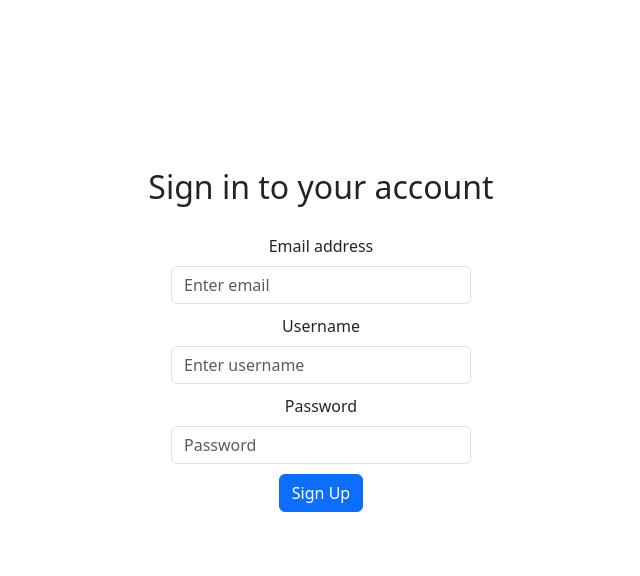
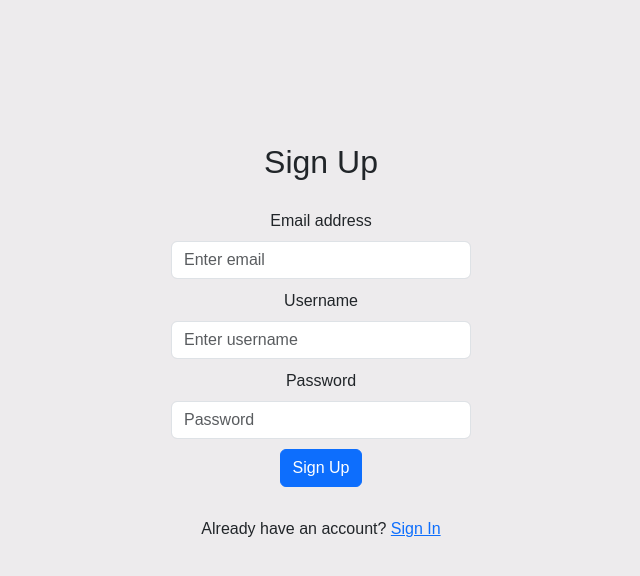
Before and after one commit to viktoria284/ClothesFront, a React (Vite) app: page /register in a window 1280 px wide. Shown: the top 576 px of the page, without its empty margins (319-959 px from the left). Built offline with nearby package versions, Linux system fonts and the light colour scheme.

Commit message:
fix bugs

```diff
--- a/src/Components/CardList.tsx
+++ b/src/Components/CardList.tsx
@@ -4,14 +4,18 @@ import Card from 'react-bootstrap/Card';
 import Button from 'react-bootstrap/Button';
 import './CardList.css';
 
-interface Product {
+export interface Product {
     productId: number;
     productName: string;
     description: string;
     imageData: string;
 }
 
-function CardList() {
+interface CardListProps {
+  onProductsLoaded: (products: Product[]) => void;
+}
+
+function CardList({ onProductsLoaded }: CardListProps) {
     const [products, setProducts] = useState<Product[]>([]);
 
   useEffect(() => {
@@ -20,11 +24,12 @@ function CardList() {
       .then(data => {
         console.log('Products:', data);
         setProducts(data);
+        onProductsLoaded(data);
       })
       .catch(error => {
         console.error('Error fetching products:', error);
       });
-  }, []);
+  }, [onProductsLoaded]);
 
 
   return (
--- a/src/Pages/LoginPage.tsx
+++ b/src/Pages/LoginPage.tsx
@@ -22,7 +22,7 @@ const validation = Yup.object().shape({
 const Login = () => {
   const dispatch = useAppDispatch();
   const navigate = useNavigate();
-  const { status, error } = useAppSelector((state: RootState) => state.auth);
+  const { status } = useAppSelector((state: RootState) => state.auth);
 
   const {
     register,
@@ -42,7 +42,7 @@ const Login = () => {
 
   return (
     <div className="login-container">
-      <h2>Log In</h2>
+      <h2>Sign In</h2>
       <Form onSubmit={handleSubmit(handleLogin)} className="form-container">
         <Form.Group controlId="formBasicEmail">
           <Form.Label>Username</Form.Label>
@@ -79,10 +79,8 @@ const Login = () => {
         </Button>
       </Form>
       <p className="register-link">
-        Don’t have an account yet? <Link to="/register">Register</Link>
+        Don’t have an account yet? <Link to="/register">Sign Up</Link>
       </p>
-      {status === 'loading' && <p>Loading...</p>}
-      {status === 'failed' && <p className="text-danger">{error}</p>}
     </div>
   );
 };
--- a/src/Pages/MainPage.tsx
+++ b/src/Pages/MainPage.tsx
@@ -1,14 +1,22 @@
 import '../styles.css';
-import CardList from '../Components/CardList';
+import CardList, { Product } from '../Components/CardList';
 import '../Components/CardList.css';
+import { useState } from 'react';
 
 const MainPage = () => {
+  const [loadedProducts, setLoadedProducts] = useState<Product[]>([]);
+
   return (
-    <div className='container'>
-      <div className="main-title">
-        <h1>Main Page</h1>
+    <div>
+      <div className='mainPage'>
+        <div className='container'>
+          <div className="main-title">
+            <h1>Main Page</h1>
+          </div>
+          <CardList onProductsLoaded={setLoadedProducts} />
+          <p>{`Loaded products: ${loadedProducts.length}`}</p>
+        </div>
       </div>
-      <CardList/>
     </div>
   );
 }
--- a/src/Pages/RegisterPage.tsx
+++ b/src/Pages/RegisterPage.tsx
@@ -6,8 +6,8 @@ import "./LoginRegister.css";
 import { registerUser } from "../Store/AuthSlice";
 import { useAppDispatch, useAppSelector } from "../Store/Hooks";
 import { RootState } from "../Store/Store";
-import { useEffect, useState } from "react";
-import { useNavigate } from "react-router-dom";
+import { useEffect } from "react";
+import { Link, useNavigate } from "react-router-dom";
 
 type RegisterFormsInputs = {
   email: string;
@@ -21,16 +21,16 @@ const validation = Yup.object().shape({
   password: Yup.string()
     .required("Password is required")
     .min(8, "Password must be at least 8 characters")
-    .matches(
-      /^(?=.*[a-z])(?=.*[A-Z])(?=.*\d)(?=.*[@$!%*?&])[A-Za-z\d@$!%*?&]{8,}$/,
-      "Password must contain at least one uppercase letter, one lowercase letter, one number, and one special character"
-    ),
+    .matches(/[a-z]/, "Password must contain at least one lowercase letter")
+    .matches(/[A-Z]/, "Password must contain at least one uppercase letter")
+    .matches(/\d/, "Password must contain at least one number")
+    .matches(/[@$!%*?&]/, "Password must contain at least one special character (@$!%*?&)")
 });
 
 const Register = () => {
   const dispatch = useAppDispatch();
   const navigate = useNavigate();
-  const { status, error } = useAppSelector((state: RootState) => state.auth);
+  const { status } = useAppSelector((state: RootState) => state.auth);
 
   const {
     register,
@@ -50,7 +50,7 @@ const Register = () => {
 
   return (
     <div className="login-container">
-      <h2>Sign in to your account</h2>
+      <h2>Sign Up</h2>
       <Form onSubmit={handleSubmit(handleRegister)} className="form-container">
         <Form.Group controlId="formBasicEmail">
           <Form.Label>Email address</Form.Label>
@@ -98,11 +98,12 @@ const Register = () => {
         </Form.Group>
 
         <Button variant="primary" type="submit" disabled={status === 'loading'}>
-        {status === 'loading' ? 'Registering...' : 'Sign Up'}
+        {status === 'loading' ? 'Signing up...' : 'Sign Up'}
         </Button>
       </Form>
-      {status === 'loading' && <p>Loading...</p>}
-      {status === 'failed' && <p className="text-danger">{error}</p>}
+      <p className="register-link">
+        Already have an account? <Link to="/login">Sign In</Link>
+      </p>
     </div>
   );
 };
--- a/src/Store/AuthSlice.tsx
+++ b/src/Store/AuthSlice.tsx
@@ -1,5 +1,5 @@
 import { createSlice, createAsyncThunk } from '@reduxjs/toolkit';
-import { UserProfileToken, UserProfile } from '../Models/User';
+import { UserProfileToken } from '../Models/User';
 import { loginAPI, registerAPI } from '../Services/AuthService';
 
 interface AuthState {
--- a/src/styles.css
+++ b/src/styles.css
@@ -1,10 +1,7 @@
 body {
-    font-family: Arial, sans-serif;
-    background-color: #f0f0f0;
-    margin-top: 30px;
-    margin-right: 280px;
-    margin-bottom: 10px;
-    margin-left: 280px;
+    font-family: Arial, sans-serif !important;
+    background-color: #edebedf3 !important;
+    margin: 30px 280px 10px 280px;
     padding: 0;
 }
 
```
